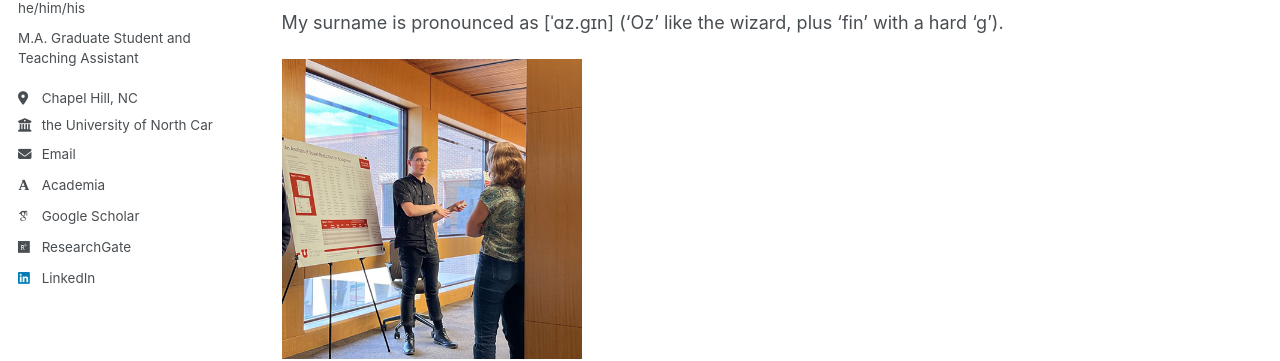
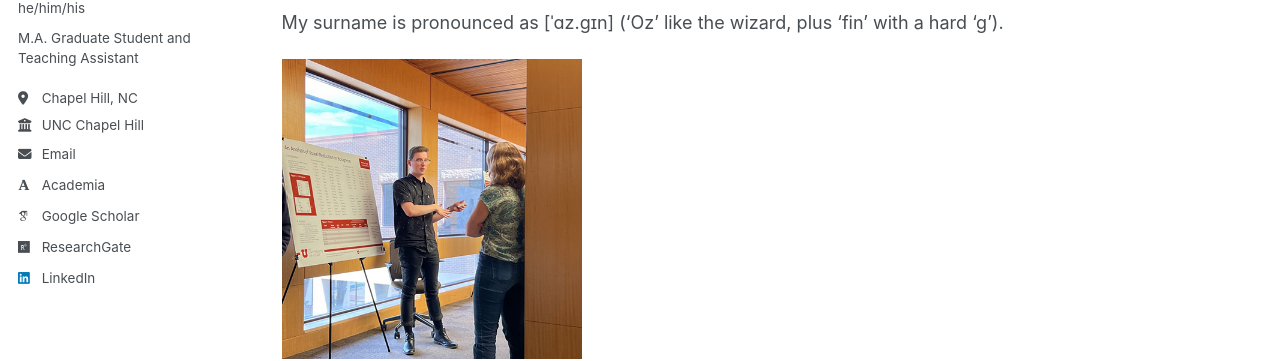
Before and after one commit to bosgan/bosgan.github.io, a Jekyll site: the page built from _pages/about.md, in a window 1280 px wide. Shown: the part 318-679 px from the top of the page. Built offline with Jekyll 4.4.1, drawn with Linux system fonts in a browser that asks for light colours; some web fonts are replaced; a script that is not in the unit is left out.

Commit message:
Update _config.yml

```diff
--- a/_config.yml
+++ b/_config.yml
@@ -28,7 +28,7 @@ author:
   pronouns         : "he/him/his"
   bio              : "M.A. Graduate Student and Teaching Assistant"
   location         : "Chapel Hill, NC"
-  employer         : "the University of North Carolina at Chapel Hill"
+  employer         : "UNC Chapel Hill"
   uri              : # URL
   email            : "bosgan@unc.edu"
 
```
